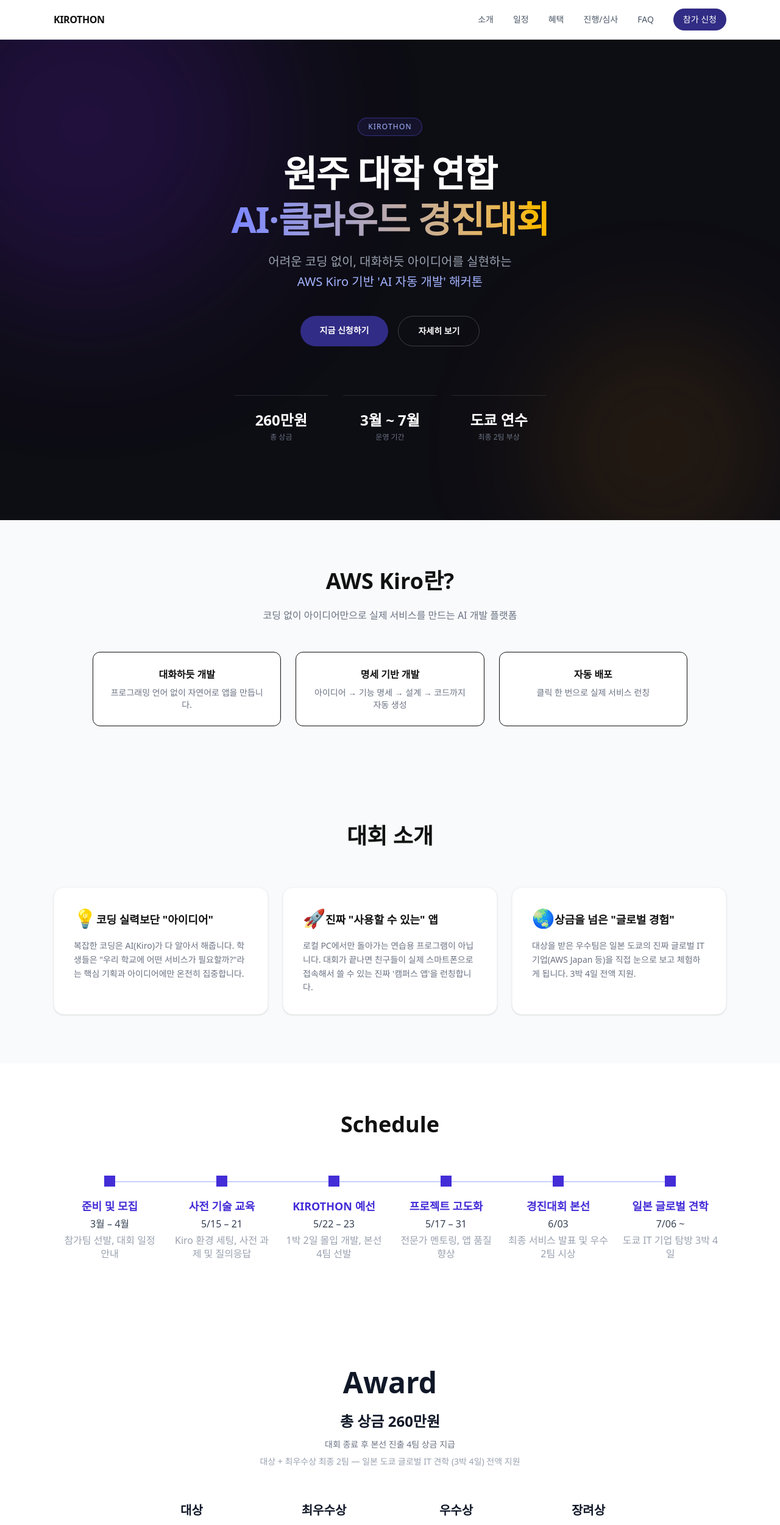
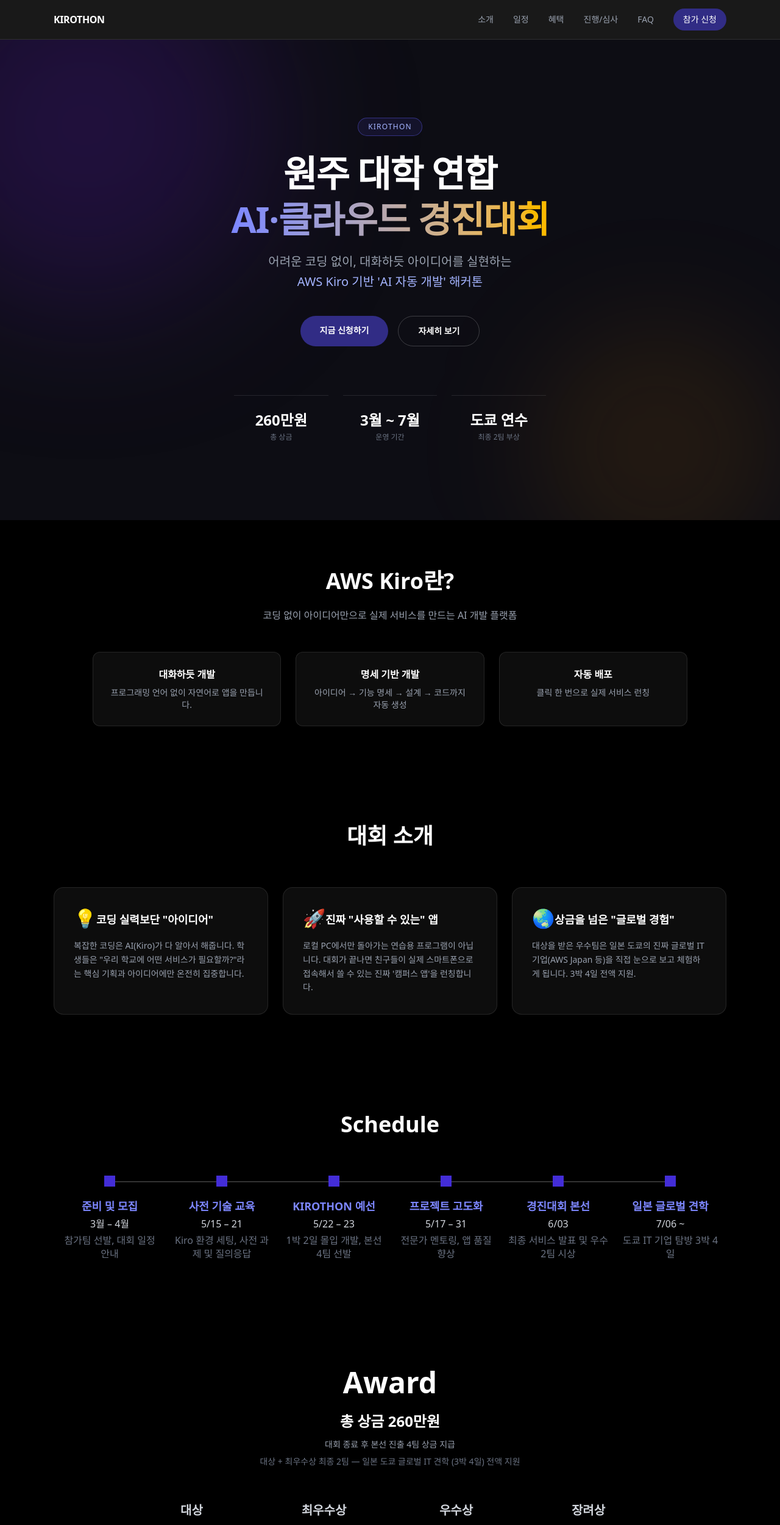
Before and after one commit to pobiq/kiro_sample, a Next.js app: page / in a window 1280 px wide. Shown: the top 2501 px of the page at 61% size. Built offline with nearby package versions, Linux system fonts and the light colour scheme.

Commit message:
메인 색상 black 으로 수정

```diff
--- a/app/components/Header.tsx
+++ b/app/components/Header.tsx
@@ -1,14 +1,14 @@
 export default function Header() {
   return (
-    <header className="sticky top-0 z-50 bg-white/90 backdrop-blur border-b border-gray-100">
+    <header className="sticky top-0 z-50 bg-black/90 backdrop-blur border-b border-white/10">
       <div className="max-w-6xl mx-auto px-6 h-16 flex items-center justify-between">
-        <span className="text-base font-bold tracking-tight">KIROTHON</span>
-        <nav className="hidden md:flex items-center gap-8 text-sm text-gray-600">
-          <a href="#about" className="hover:text-black transition-colors">소개</a>
-          <a href="#timeline" className="hover:text-black transition-colors">일정</a>
-          <a href="#prizes" className="hover:text-black transition-colors">혜택</a>
-          <a href="#judging" className="hover:text-black transition-colors">진행/심사</a>
-          <a href="#FAQ" className="hover:text-black transition-colors">FAQ</a>
+        <span className="text-base font-bold tracking-tight text-white">KIROTHON</span>
+        <nav className="hidden md:flex items-center gap-8 text-sm text-gray-400">
+          <a href="#about" className="hover:text-white transition-colors">소개</a>
+          <a href="#timeline" className="hover:text-white transition-colors">일정</a>
+          <a href="#prizes" className="hover:text-white transition-colors">혜택</a>
+          <a href="#judging" className="hover:text-white transition-colors">진행/심사</a>
+          <a href="#FAQ" className="hover:text-white transition-colors">FAQ</a>
           <a
             href="#"
             className="px-4 py-2 bg-indigo-900 hover:bg-indigo-600 text-white rounded-full text-sm font-medium transition-colors"
--- a/app/components/Judging.tsx
+++ b/app/components/Judging.tsx
@@ -49,12 +49,12 @@
   const [open, setOpen] = useState(false);
 
   return (
-    <section id="judging" className="bg-white py-20">
+    <section id="judging" className="bg-black py-20">
       <div className="max-w-6xl mx-auto px-6 text-center">
-        <h2 className="text-4xl font-bold mb-6">진행방식 및 심사기준</h2>
+        <h2 className="text-4xl font-bold mb-6 text-white">진행방식 및 심사기준</h2>
         <button
           onClick={() => setOpen(true)}
-          className="inline-block px-8 py-3.5 border-2 border-gray-800 text-gray-800 font-bold rounded-lg hover:bg-gray-800 cursor: pointer hover:text-white transition-colors duration-200"
+          className="inline-block px-8 py-3.5 border-2 border-white text-white font-bold rounded-lg hover:bg-white hover:text-black transition-colors duration-200"
         >
           진행방식 및 심사기준 보기
         </button>
--- a/app/components/KiroIntro.tsx
+++ b/app/components/KiroIntro.tsx
@@ -15,20 +15,20 @@
   ];
 
   return (
-    <section className="bg-gray-50 py-20">
+    <section className="bg-black py-20">
       <div className="max-w-5xl mx-auto px-6 text-center">
-        <h2 className="text-4xl font-bold mb-6">
+        <h2 className="text-4xl font-bold mb-6 text-white">
           AWS Kiro란?
         </h2>
-        <p className="text-gray-500 mb-12">
+        <p className="text-gray-400 mb-12">
           코딩 없이 아이디어만으로 실제 서비스를 만드는 AI 개발 플랫폼
         </p>
 
         <div className="grid md:grid-cols-3 gap-6">
           {features.map((f) => (
-            <div key={f.title} className="bg-white p-6 rounded-xl border">
-              <h3 className="font-bold mb-2">{f.title}</h3>
-              <p className="text-sm text-gray-500">{f.desc}</p>
+            <div key={f.title} className="bg-white/5 p-6 rounded-xl border border-white/10">
+              <h3 className="font-bold mb-2 text-white">{f.title}</h3>
+              <p className="text-sm text-gray-400">{f.desc}</p>
             </div>
           ))}
         </div>
--- a/app/components/Prizes.tsx
+++ b/app/components/Prizes.tsx
@@ -7,17 +7,17 @@
 
 export default function Prizes() {
   return (
-    <section id="prizes" className="bg-white text-gray-900 py-24">
+    <section id="prizes" className="bg-black text-white py-24">
       <div className="max-w-4xl mx-auto px-6 text-center">
         <h2 className="text-5xl font-extrabold mb-6">Award</h2>
-        <p className="text-2xl font-bold text-gray-900 mb-3">총 상금 260만원</p>
-        <p className="text-gray-500 text-sm mb-2">대회 종료 후 본선 진출 4팀 상금 지급</p>
-        <p className="text-gray-400 text-sm mb-14">대상 + 최우수상 최종 2팀 — 일본 도쿄 글로벌 IT 견학 (3박 4일) 전액 지원</p>
+        <p className="text-2xl font-bold text-white mb-3">총 상금 260만원</p>
+        <p className="text-gray-400 text-sm mb-2">대회 종료 후 본선 진출 4팀 상금 지급</p>
+        <p className="text-gray-500 text-sm mb-14">대상 + 최우수상 최종 2팀 — 일본 도쿄 글로벌 IT 견학 (3박 4일) 전액 지원</p>
 
         <div className="grid grid-cols-2 md:grid-cols-4 gap-5">
           {prizes.map((prize) => (
             <div key={prize.rank} className="flex flex-col items-center">
-              <span className="text-black-300 text-xl font-bold mb-3">{prize.rank}</span>
+              <span className="text-gray-300 text-xl font-bold mb-3">{prize.rank}</span>
               <div className="w-full rounded-lg overflow-hidden shadow-lg">
                 {/* 그라디언트 상단 바 */}
                 <div className="h-2 bg-gradient-to-r from-indigo-500 to-amber-300" />
@@ -31,7 +31,7 @@
         </div>
 
         {/* 일본 견학 */}
-        <div className="mt-14 border border-gray-200 rounded-2xl p-6 flex flex-col md:flex-row items-center gap-5 text-left">
+        <div className="mt-14 border border-white/10 rounded-2xl p-6 flex flex-col md:flex-row items-center gap-5 text-left">
           <div className="text-5xl">✈️</div>
           <div>
             <div className="text-amber-400 text-xs font-bold uppercase tracking-widest mb-1">부상 · 대상 + 최우수상 2팀 (최대 10명)</div>
--- a/app/components/Strategies.tsx
+++ b/app/components/Strategies.tsx
@@ -21,20 +21,20 @@
 
 export default function Strategies() {
   return (
-    <section id="about" className="bg-gray-50 py-20">
+    <section id="about" className="bg-black py-20">
       <div className="max-w-6xl mx-auto px-6">
-        <h2 className="text-4xl font-bold text-center mb-16">대회 소개</h2>
+        <h2 className="text-4xl font-bold text-center mb-16 text-white">대회 소개</h2>
         <div className="grid md:grid-cols-3 gap-6">
           {strategies.map((item) => (
             <div
               key={item.num}
-              className="bg-white rounded-2xl p-8 border border-gray-100 shadow-sm hover:shadow-md hover:-translate-y-1 transition-all duration-200"
+              className="bg-white/5 rounded-2xl p-8 border border-white/10 hover:border-white/20 hover:-translate-y-1 transition-all duration-200"
             >
               <div className="flex flex-row items-center">
                 <div className="text-3xl mb-4">{item.icon}</div>
-                <h3 className="font-bold text-lg mb-3">{item.title}</h3>
+                <h3 className="font-bold text-lg mb-3 text-white">{item.title}</h3>
               </div>
-              <p className="text-sm text-gray-500 leading-relaxed">{item.desc}</p>
+              <p className="text-sm text-gray-400 leading-relaxed">{item.desc}</p>
             </div>
           ))}
         </div>
--- a/app/components/Timeline.tsx
+++ b/app/components/Timeline.tsx
@@ -9,15 +9,15 @@
 
 export default function Timeline() {
   return (
-    <section id="timeline" className="bg-white py-20">
+    <section id="timeline" className="bg-black py-20">
       <div className="max-w-6xl mx-auto px-6">
-        <h2 className="text-4xl font-bold text-center mb-16">Schedule</h2>
+        <h2 className="text-4xl font-bold text-center mb-16 text-white">Schedule</h2>
 
         {/* 데스크탑: 가로 타임라인 */}
         <div className="hidden md:block overflow-x-auto">
           <div className="relative min-w-[700px]">
             {/* 연결선 */}
-            <div className="absolute top-[9px] left-[calc(100%/12)] right-[calc(100%/12)] h-0.5 bg-indigo-200" />
+            <div className="absolute top-[9px] left-[calc(100%/12)] right-[calc(100%/12)] h-0.5 bg-white/20" />
 
             {/* 마커 행 */}
             <div className="relative flex justify-between mb-5">
@@ -32,9 +32,9 @@
             <div className="flex justify-between">
               {timeline.map((item) => (
                 <div key={item.label} className="flex flex-col items-center text-center px-2" style={{ width: `${100 / timeline.length}%` }}>
-                  <span className="text-indigo-700 font-bold text-lg leading-snug mb-1">{item.label}</span>
-                  <span className="text-gray-700 text-base mb-1">{item.period}</span>
-                  <span className="text-gray-400 text-base leading-snug">{item.desc}</span>
+                  <span className="text-indigo-400 font-bold text-lg leading-snug mb-1">{item.label}</span>
+                  <span className="text-gray-300 text-base mb-1">{item.period}</span>
+                  <span className="text-gray-500 text-base leading-snug">{item.desc}</span>
                 </div>
               ))}
             </div>
@@ -47,12 +47,12 @@
             <div key={item.label} className="flex gap-4">
               <div className="flex flex-col items-center">
                 <div className="w-3 h-3 bg-indigo-700 rotate-45 shrink-0 mt-1" />
-                {i < timeline.length - 1 && <div className="w-0.5 flex-1 bg-indigo-200 my-1" />}
+                {i < timeline.length - 1 && <div className="w-0.5 flex-1 bg-white/20 my-1" />}
               </div>
               <div className="pb-8">
-                <span className="text-indigo-700 font-bold text-sm">{item.label}</span>
-                <p className="text-gray-700 text-sm">{item.period}</p>
-                <p className="text-gray-400 text-xs mt-0.5">{item.desc}</p>
+                <span className="text-indigo-400 font-bold text-sm">{item.label}</span>
+                <p className="text-gray-300 text-sm">{item.period}</p>
+                <p className="text-gray-500 text-xs mt-0.5">{item.desc}</p>
               </div>
             </div>
           ))}
```
Also changed, not shown: app/components/FAQ.tsx (+6 -6 lines).
